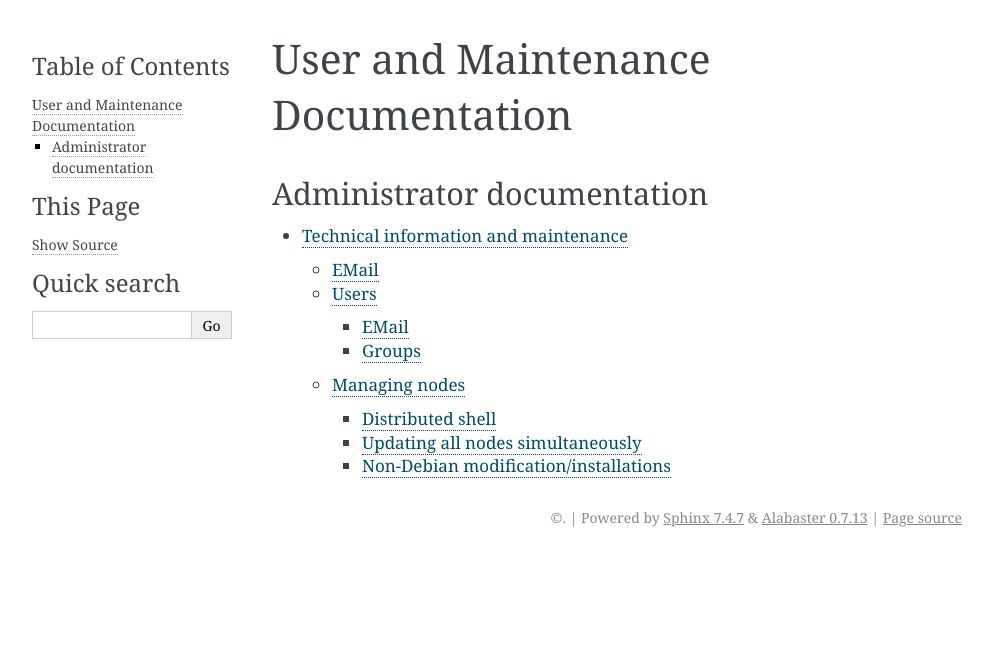
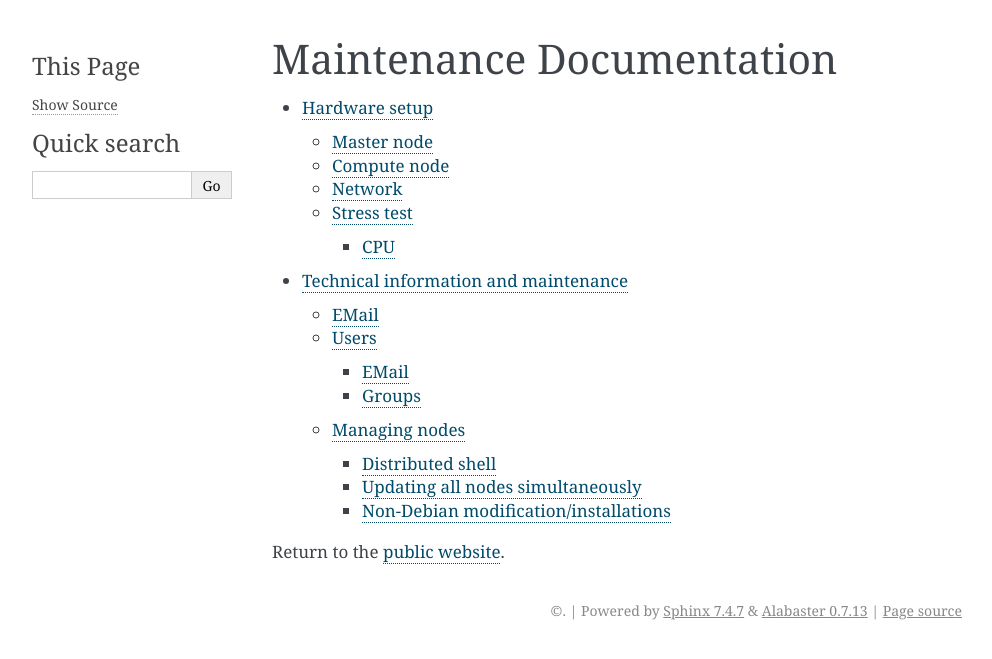
Before and after one commit to psychoinformatics-de/ipsy-docs, a Sphinx documentation site: the page built from source/internal/index.rst, in a window 1280 px wide. Shown: the top 659 px of the page, without its empty margins (148-1140 px from the left). Built offline with Sphinx 7.4.7, drawn with Linux system fonts in a browser that asks for light colours.

Commit message:
Tweak admin docs

```diff
--- a/source/internal/index.rst
+++ b/source/internal/index.rst
@@ -1,13 +1,13 @@
 .. -*- mode: rst; fill-column: 79 -*-
 .. ex: set sts=4 ts=4 sw=4 et tw=79:
 
-**********************************
-User and Maintenance Documentation
-**********************************
-
-Administrator documentation
-===========================
+*************************
+Maintenance Documentation
+*************************
 
 .. toctree::
 
+   hardware
    admin/index
+
+Return to the `public website <..>`_.
```
